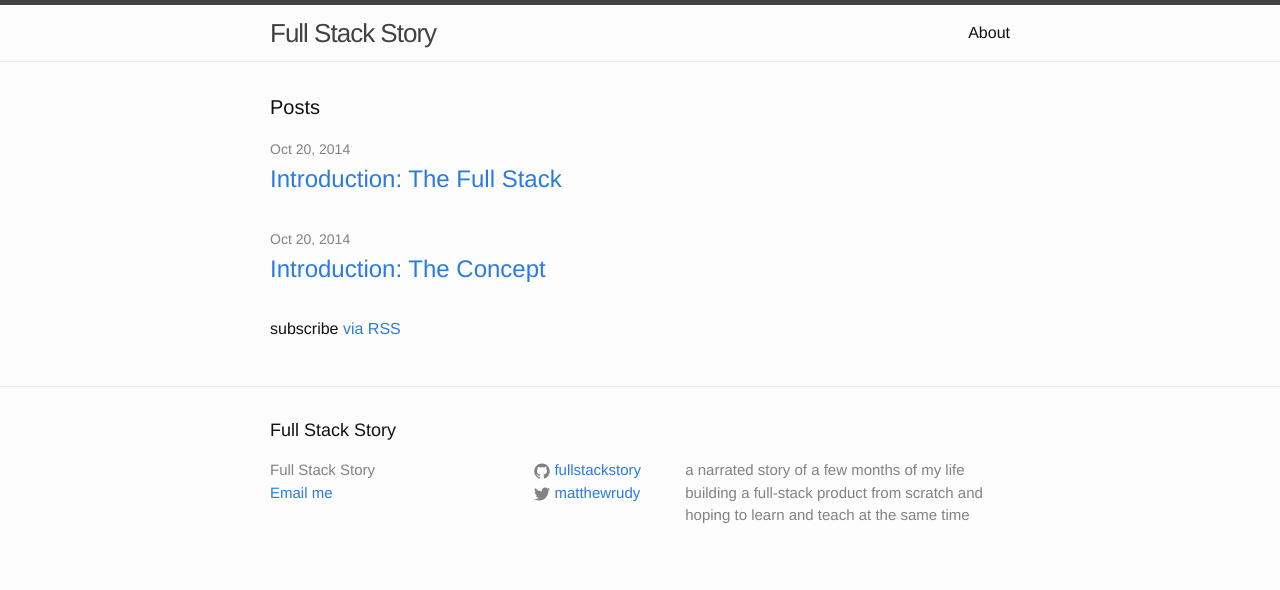
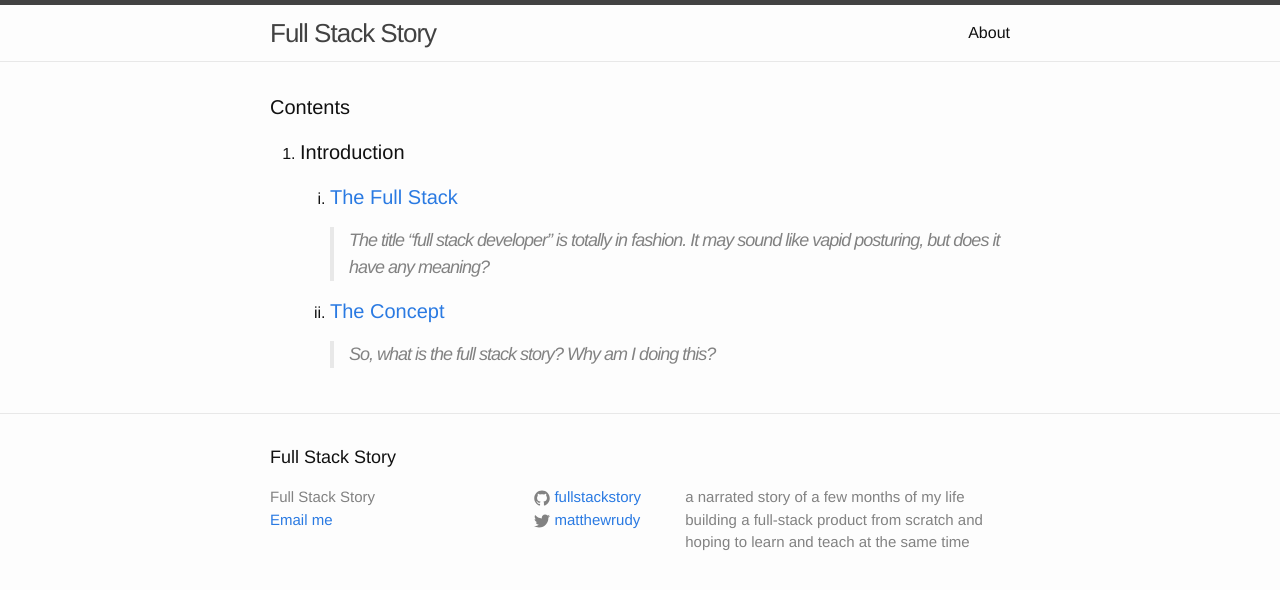
Before and after one commit to fullstackstory/fullstackstory.github.io, a Jekyll site: the page built from index.html, in a window 1280 px wide. Shown: the top 590 px of the page. Built offline with Jekyll 4.4.1, drawn with Linux system fonts in a browser that asks for light colours.

Commit message:
make the front page more book-ish

```diff
--- a/_config.yml
+++ b/_config.yml
@@ -12,3 +12,5 @@
 
 # Build settings
 markdown: kramdown
+
+permalink: none
--- /dev/null
+++ b/_includes/rss.html
@@ -0,0 +1 @@
+<p class="rss-subscribe">subscribe <a href="{{ "/feed.xml" | prepend: site.baseurl }}">via RSS</a></p>
--- a/_posts/2014-10-20-the-concept.markdown
+++ b/_posts/introduction/2014-10-20-i-the-concept.markdown
@@ -1,9 +1,10 @@
 ---
 layout: post
-title:  "Introduction: The Concept"
-date:   2014-10-20 19:03:08
-categories: introduction
+title:  "The Concept"
+categories: "introduction"
 ---
+
+So, what is the full stack story? Why am I doing this?
 
 ## The Motivation
 
--- a/_posts/2014-10-21-the-full-stack.markdown
+++ b/_posts/introduction/2014-10-21-ii-the-full-stack.markdown
@@ -1,8 +1,7 @@
 ---
 layout: post
-title:  "Introduction: The Full Stack"
-date:   2014-10-20 19:03:08
-categories: introduction
+title:  "The Full Stack"
+categories: "introduction"
 ---
 
 The title "full stack developer" is totally in fashion. It may sound like vapid posturing, but does it have any meaning?
--- a/_sass/_layout.scss
+++ b/_sass/_layout.scss
@@ -170,12 +170,11 @@
 }
 
 .post-list {
-    margin-left: 0;
-    list-style: none;
+    list-style: lower-roman;
 
-    > li {
-        margin-bottom: $spacing-unit;
-    }
+    // > li {
+    //     margin-bottom: $spacing-unit;
+    // }
 }
 
 .post-meta {
@@ -185,7 +184,7 @@
 
 .post-link {
     display: block;
-    font-size: 24px;
+    font-size: 20px;
 }
 
 
--- a/index.html
+++ b/index.html
@@ -4,20 +4,32 @@ layout: default
 
 <div class="home">
 
-  <h1 class="page-heading">Posts</h1>
+  <h1 class="page-heading">Contents</h1>
 
-  <ul class="post-list">
-    {% for post in site.posts %}
+  <ol class="category-list-list">
+    {% for category in site.categories %}
       <li>
-        <span class="post-meta">{{ post.date | date: "%b %-d, %Y" }}</span>
+        <h2 class="page-heading">
+          {{ category[0] | capitalize }}
+        </h2>
 
-        <h2>
-          <a class="post-link" href="{{ post.url | prepend: site.baseurl }}">{{ post.title }}</a>
-        </h2>
+        <ol class="post-list">
+          {% for post in category[1] %}
+            <li>
+              <!-- <span class="post-meta">{{ post.date | date: "%b %-d, %Y" }}</span>
+ -->
+              <h3>
+                <a class="post-link" href="{{ post.url | prepend: site.baseurl }}">{{ post.title }}</a>
+              </h3>
+
+              <blockquote>
+                {{ post.excerpt }}
+              </blockquote>
+            </li>
+          {% endfor %}
+        </ol>
       </li>
     {% endfor %}
-  </ul>
-
-  <p class="rss-subscribe">subscribe <a href="{{ "/feed.xml" | prepend: site.baseurl }}">via RSS</a></p>
+  </ol>
 
 </div>
```
